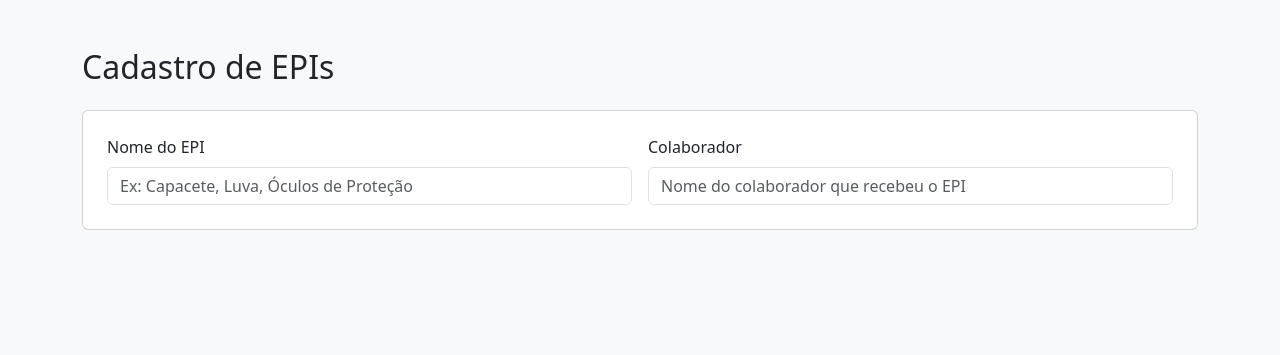
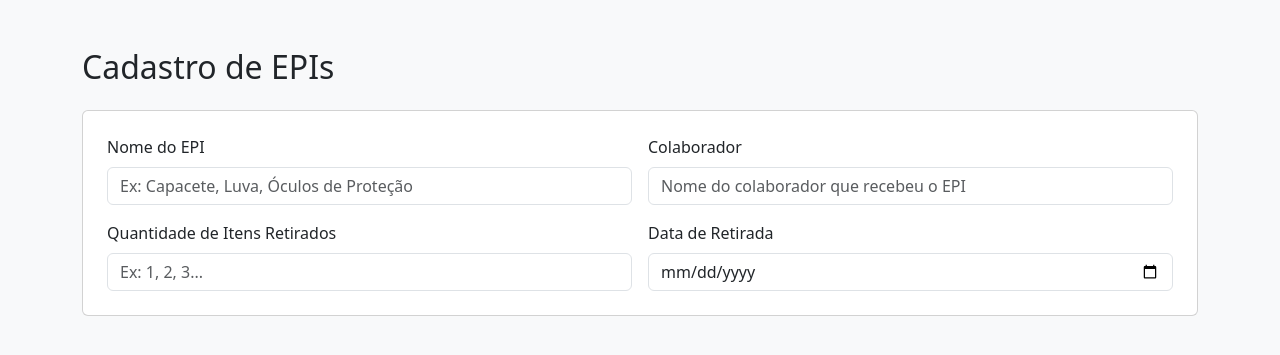
Before and after one commit to guimcorrea/gestao_colaboradores, a Django app: template templates/epis.html in a window 1280 px wide. Shown: the top 355 px of the page. Run offline with Django 3.2, Linux system fonts and the light colour scheme; the template is opened without the code that fills it, so the values that code supplies are empty.

Commit message:
Update epis.html

```diff
--- a/templates/epis.html
+++ b/templates/epis.html
@@ -21,4 +21,11 @@
                 <label class="form-label">Colaborador</label>
                 <input type="text" class="form-control" placeholder="Nome do colaborador que recebeu o EPI">
             </div>
-            <div class="col-md
+            <div class="col-md-6">
+                <label class="form-label">Quantidade de Itens Retirados</label>
+                <input type="number" class="form-control" placeholder="Ex: 1, 2, 3...">
+            </div>
+            <div class="col-md-6">
+                <label class="form-label">Data de Retirada</label>
+                <input type="date" class="form-control">
+            </
```
